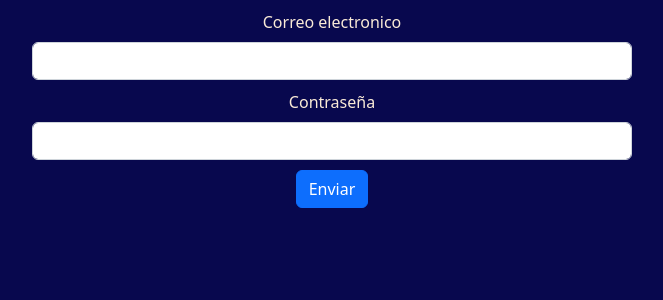
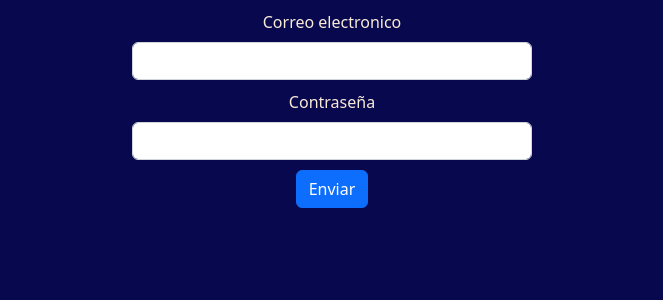
Before and after one commit to Nick05Sell/Portfolio-Front-End, an Angular app: page /iniciar-sesion in a window 1280 px wide. Shown: the top 300 px of the page, without its empty margins (308-971 px from the left). Built offline with nearby package versions, Linux system fonts and the light colour scheme.

Commit message:
Validacion de formularios

```diff
--- a/src/app/app-routing.module.ts
+++ b/src/app/app-routing.module.ts
@@ -5,7 +5,8 @@ import { PortfolioComponent } from './componentes/portfolio/portfolio.component'
 
 const routes: Routes = [
   {path:'portfolio',component:PortfolioComponent},
-  {path:'iniciar-sesion',component:IniciarSesionComponent}
+  {path:'iniciar-sesion',component:IniciarSesionComponent},
+  {path:'',redirectTo:'iniciar-sesion',pathMatch:'full'}
 ];
 
 @NgModule({
--- a/src/app/app.module.ts
+++ b/src/app/app.module.ts
@@ -10,6 +10,7 @@ import { ContactosComponent } from './componentes/contactos/contactos.component'
 import { PieDePaginaComponent } from './componentes/pie-de-pagina/pie-de-pagina.component';
 import { IniciarSesionComponent } from './componentes/iniciar-sesion/iniciar-sesion.component';
 import { PortfolioComponent } from './componentes/portfolio/portfolio.component';
+import { ReactiveFormsModule } from '@angular/forms';
 
 @NgModule({
   declarations: [
@@ -24,7 +25,8 @@ import { PortfolioComponent } from './componentes/portfolio/portfolio.component'
   ],
   imports: [
     BrowserModule,
-    AppRoutingModule
+    AppRoutingModule,
+    ReactiveFormsModule
   ],
   providers: [],
   bootstrap: [AppComponent]
--- a/src/app/componentes/iniciar-sesion/iniciar-sesion.component.css
+++ b/src/app/componentes/iniciar-sesion/iniciar-sesion.component.css
@@ -7,7 +7,7 @@
 
 .formContainer {
     width: 100%;
-    max-width: 600px;
+    max-width: 400px;
     margin: 0 auto;
     bottom:40px;
 }
--- a/src/app/componentes/iniciar-sesion/iniciar-sesion.component.html
+++ b/src/app/componentes/iniciar-sesion/iniciar-sesion.component.html
@@ -1,12 +1,31 @@
 <div class="contenedor">
-<form class="formContainer">
+<form  [formGroup]="form" class="formContainer">
     <div class="mb-3" class="inputContainer">
       <label for="exampleInputEmail1" class="form-label">Correo electronico</label>
-      <input type="email" class="form-control" id="exampleInputEmail1" aria-describedby="emailHelp">
+      <input type="email" formControlName="email" [ngClass]="{'is-invalid': Email?.errors  &&  Email?.touched, 'is-valid': !Email?.errors  &&  Email?.touched}"
+        class="form-control" id="exampleInputEmail1" aria-describedby="emailHelp">
+      <div *ngIf="Email?.errors  &&  Email?.touched">
+          <p *ngIf="Email?.hasError('required')" class="text-danger">
+            El email es requerido.
+          </p>
+          <p *ngIf="Email?.hasError('email')" class="text-danger">
+            El formato de email debe ser válido.
+          </p>
+      </div>
     </div>
     <div class="mb-3" class="inputContainer">
       <label for="exampleInputPassword1" class="form-label">Contraseña</label>
-      <input type="password" class="form-control" id="exampleInputPassword1">
+      <input type="password" formControlName="password"
+      [ngClass]="{'is-invalid': Password?.errors  &&  Password?.touched, 'is-valid': !Password?.errors  &&  Password?.touched}"
+      class="form-control" id="exampleInputPassword1">
+      <div *ngIf="Password?.errors  &&  Password?.touched">
+        <p *ngIf="Password?.hasError('required')" class="text-danger">
+          La contraseña es requerida.
+        </p>
+        <p *ngIf="Password?.errors?.['minlength']" class="text-danger">
+          La contraseña debe tener 8 o más caracteres.
+        </p>
+    </div>
     </div>
     <div class="buttonContainer">
     <button type="submit" class="btn btn-primary">Enviar</button>
--- a/src/app/componentes/iniciar-sesion/iniciar-sesion.component.ts
+++ b/src/app/componentes/iniciar-sesion/iniciar-sesion.component.ts
@@ -1,4 +1,5 @@
 import { Component, OnInit } from '@angular/core';
+import { FormBuilder, FormGroup, Validators } from '@angular/forms';
 
 @Component({
   selector: 'app-iniciar-sesion',
@@ -6,10 +7,30 @@ import { Component, OnInit } from '@angular/core';
   styleUrls: ['./iniciar-sesion.component.css']
 })
 export class IniciarSesionComponent implements OnInit {
-
-  constructor() { }
+  form:FormGroup;
+  constructor(private formBuilder:FormBuilder) {
+    this.form=this.formBuilder.group(
+      {
+        email:['',[Validators.required,Validators.email]],
+        password:['',[Validators.required, Validators.minLength(8)]],
+        deviceInfo:this.formBuilder.group({
+          deviceId: ["17867868768"],
+          deviceType: ["DEVICE_TYPE_ANDROID"],
+          notificationToken: ["67657575eececc34"]
+        })
+      }
+    )
+   }
 
   ngOnInit(): void {
   }
 
+  get Email(){
+    return this.form.get('email');
+  }
+
+  get Password(){
+    return this.form.get('password');
+  }
+
 }
```
